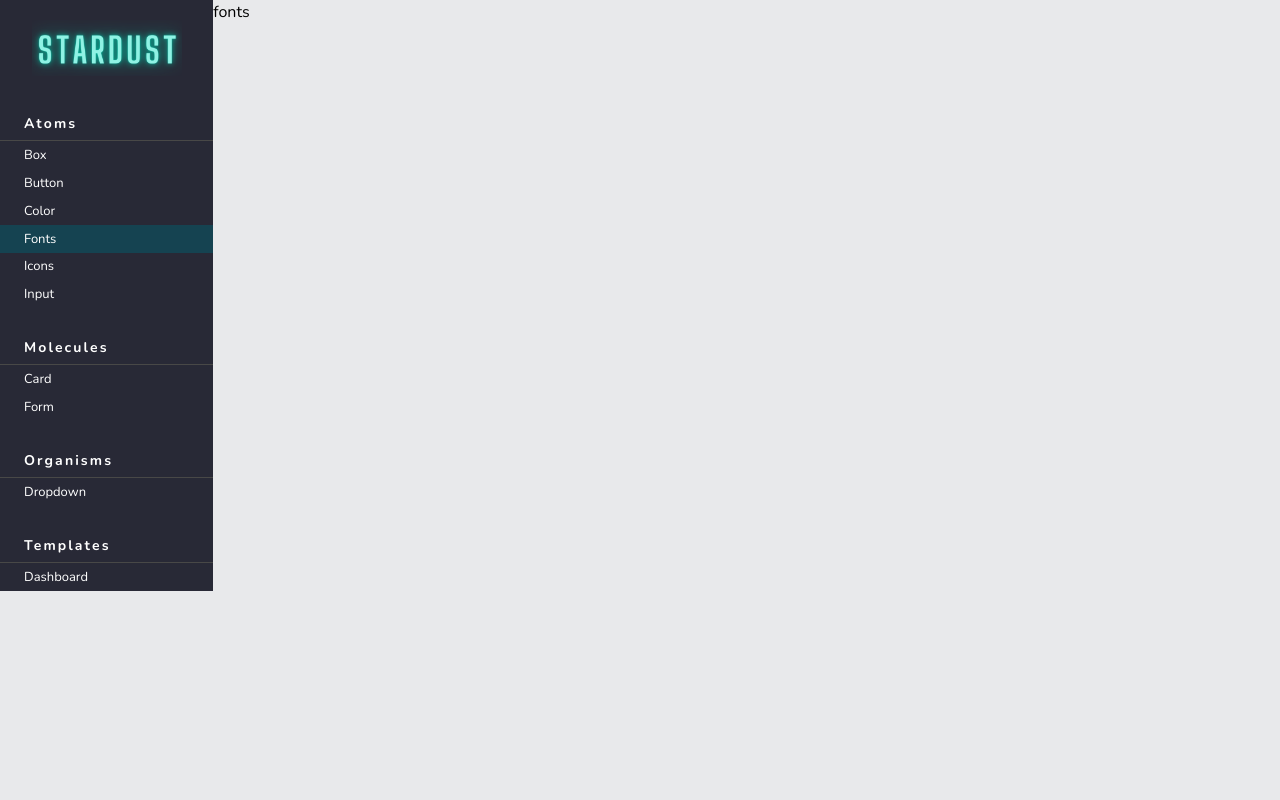
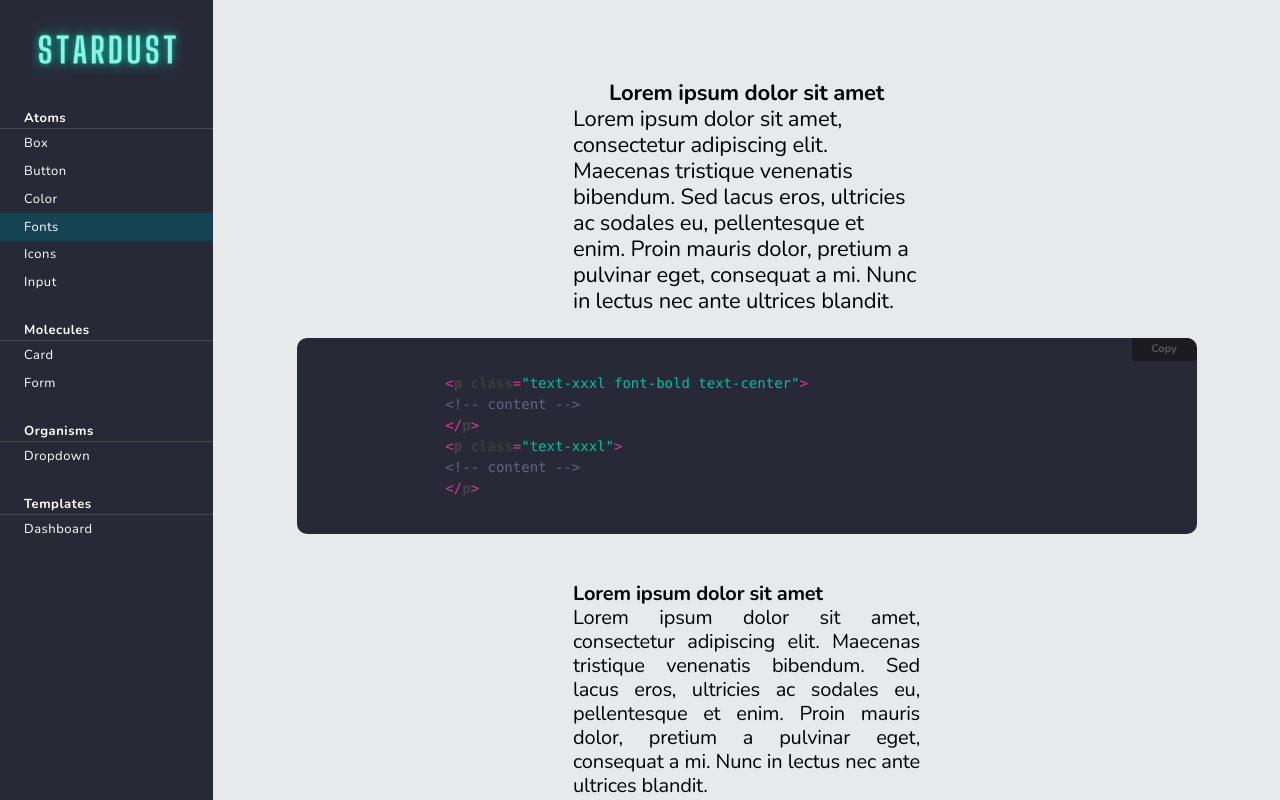
Before and after one commit to nicolifelix/stardust-ui, a website: page index.html in a window 1280 px wide. Both pictures are taken after a click on the link "Fonts". Drawn offline with nearby package versions, Linux system fonts and the light colour scheme.

Commit message:
:sparkles: atoms--fonts

```diff
--- a/index.html
+++ b/index.html
@@ -22,10 +22,10 @@
         <ul id="tabs" class="nav nav-tabs flex flex-col flex-wrap text-white text-sm list-none border-b-0 pl-0" role="tablist">
           <text class="px-6 mt-3"><h1 class="font-bold text-title mt-3">Atoms</h1></text>
           <hr>
-          <li class="px-6 py-1"><a id="default-tab" href="#box">Box</a></li>
+          <li class="px-6 py-1"><a href="#box">Box</a></li>
           <li class="px-6 py-1"><a href="#button">Button</a></li>
           <li class="px-6 py-1"><a href="#color">Color</a></li>
-          <li class="px-6 py-1"><a href="#fonts">Fonts</a></li>
+          <li class="px-6 py-1"><a id="default-tab"  href="#fonts">Fonts</a></li>
           <li class="px-6 py-1"><a href="#icons">Icons</a></li>
           <li class="px-6 py-1"><a href="#input">Input</a></li>
           <text class="px-6 mt-3"><h1 class="font-bold text-title mt-3">Molecules</h1></text>
@@ -53,7 +53,7 @@
             <object type="text/html" data="src/components/atoms/Color/colors.html"></object>
           </div>
           <div id="fonts" class="hidden">
-           fonts
+            <object type="text/html" data="src/components/atoms/Fonts/fonts.html"></object>
           </div>
           <div id="icons" class="hidden">
             icons
@@ -62,7 +62,7 @@
             input
           </div>
           <div id="card" class="hidden">
-            card
+            <object type="text/html" data="src/components/molecules/Card/card.html"></object>
           </div>
           <div id="dropdown" class="hidden">
             dropdown
--- /dev/null
+++ b/src/components/atoms/Fonts/fonts.html
@@ -0,0 +1,171 @@
+<!DOCTYPE html>
+<html lang="pt-br">
+  <head>
+    <meta charset="UTF-8" />
+    <meta name="viewport" content="width=device-width, initial-scale=1.0" />
+    <link rel="icon" type="image/svg+xml" href="/favicon.svg" />
+    <link rel="stylesheet" href="/src/css/main.css" />
+    <link rel="stylesheet" href="//cdnjs.cloudflare.com/ajax/libs/highlight.js/11.5.1/styles/default.min.css">
+    <link rel="stylesheet" href="/src/css/dracula.css">
+    <link rel="stylesheet" href="/src/css/style.css" />
+
+
+    <title>Stardust</title>
+  </head>
+  <body class="font-nunito">
+
+    <div class="p-10 my-10">
+
+
+      <div class="px-80">
+        <div>
+          <p class="text-xxxl font-bold text-center">Lorem ipsum dolor sit amet</p>
+          <p class="text-xxxl">Lorem ipsum dolor sit amet, consectetur adipiscing elit. Maecenas tristique venenatis bibendum. Sed lacus eros, ultricies ac sodales eu, pellentesque et enim. Proin mauris dolor, pretium a pulvinar eget, consequat a mi. Nunc in lectus nec ante ultrices blandit. </p>
+        </div>
+
+        <div class="flex justify-center">
+          <div class="highlight">
+            <pre class="chroma">
+              <code class="language-html">
+                &lt;p class="text-xxxl font-bold text-center"&gt;
+                &lt!-- content --&gt;
+                &lt;/p&gt;
+                &lt;p class="text-xxxl"&gt;
+                &lt!-- content --&gt;
+                &lt;/p&gt;
+              </code>
+            </pre>
+          </div>
+        </div>
+      </div>
+
+      <div class="px-80">
+        <div>
+          <p class="text-xxl font-bold">Lorem ipsum dolor sit amet</p>
+          <p class="text-xxl text-justify">Lorem ipsum dolor sit amet, consectetur adipiscing elit. Maecenas tristique venenatis bibendum. Sed lacus eros, ultricies ac sodales eu, pellentesque et enim. Proin mauris dolor, pretium a pulvinar eget, consequat a mi. Nunc in lectus nec ante ultrices blandit. </p>
+        </div>
+
+        <div class="flex justify-center">
+          <div class="highlight">
+            <pre class="chroma">
+              <code class="language-html">
+                &lt;p class="text-xxl font-bold"&gt;
+                &lt!-- content --&gt;
+                &lt;/p&gt;
+                &lt;p class="text-xxl text-justify"&gt;
+                &lt!-- content --&gt;
+                &lt;/p&gt;
+              </code>
+            </pre>
+          </div>
+        </div>
+      </div>
+
+      <div class="px-80">
+        <div>
+          <p class="text-xl font-bold">Lorem ipsum dolor sit amet</p>
+          <p class="text-xl text-right">Lorem ipsum dolor sit amet, consectetur adipiscing elit. Maecenas tristique venenatis bibendum. Sed lacus eros, ultricies ac sodales eu, pellentesque et enim. Proin mauris dolor, pretium a pulvinar eget, consequat a mi. Nunc in lectus nec ante ultrices blandit. </p>
+        </div>
+
+        <div class="flex justify-center">
+          <div class="highlight">
+            <pre class="chroma">
+              <code class="language-html">
+                &lt;p class="text-xl font-bold"&gt;
+                &lt!-- content --&gt;
+                &lt;/p&gt;
+                &lt;p class="text-xl text-right"&gt;
+                &lt!-- content --&gt;
+                &lt;/p&gt;
+              </code>
+            </pre>
+          </div>
+        </div>
+      </div>
+
+       <div class="px-80">
+        <div>
+          <p class="text-lg">Lorem ipsum dolor sit amet</p>
+          <p class="text-lg">Lorem ipsum dolor sit amet, consectetur adipiscing elit. Maecenas tristique venenatis bibendum. Sed lacus eros, ultricies ac sodales eu, pellentesque et enim. Proin mauris dolor, pretium a pulvinar eget, consequat a mi. Nunc in lectus nec ante ultrices blandit. </p>
+        </div>
+
+        <div class="flex justify-center">
+          <div class="highlight">
+            <pre class="chroma">
+              <code class="language-html">
+                &lt;p class="text-lg"&gt;
+                &lt!-- content --&gt;
+                &lt;/p&gt;
+              </code>
+            </pre>
+          </div>
+        </div>
+      </div>
+
+
+      <div class="px-80">
+        <div>
+          <p class="text-md">Lorem ipsum dolor sit amet</p>
+          <p class="text-md">Lorem ipsum dolor sit amet, consectetur adipiscing elit. Maecenas tristique venenatis bibendum. Sed lacus eros, ultricies ac sodales eu, pellentesque et enim. Proin mauris dolor, pretium a pulvinar eget, consequat a mi. Nunc in lectus nec ante ultrices blandit. Sed sit amet justo lacinia, consectetur nunc eget, pellentesque elit. Vivamus a gravida ipsum. Quisque ut malesuada tortor. Nunc ac dignissim lacus. In commodo lacinia facilisis. Cras quis nunc ac eros vehicula volutpat. </p>
+        </div>
+
+        <div class="flex justify-center">
+          <div class="highlight">
+            <pre class="chroma">
+              <code class="language-html">
+                &lt;p class="text-md"&gt;
+                &lt!-- content --&gt;
+                &lt;/p&gt;
+              </code>
+            </pre>
+          </div>
+        </div>
+      </div>
+
+      <div class="px-80">
+        <div>
+          <p class="text-sm">Lorem ipsum dolor sit amet</p>
+          <p class="text-sm">Lorem ipsum dolor sit amet, consectetur adipiscing elit. Maecenas tristique venenatis bibendum. Sed lacus eros, ultricies ac sodales eu, pellentesque et enim. Proin mauris dolor, pretium a pulvinar eget, consequat a mi. Nunc in lectus nec ante ultrices blandit. Sed sit amet justo lacinia, consectetur nunc eget, pellentesque elit. Vivamus a gravida ipsum. Quisque ut malesuada tortor. Nunc ac dignissim lacus. In commodo lacinia facilisis. Cras quis nunc ac eros vehicula volutpat. </p>
+        </div>
+
+        <div class="flex justify-center">
+          <div class="highlight">
+            <pre class="chroma">
+              <code class="language-html">
+                &lt;p class="text-sm"&gt;
+                &lt!-- content --&gt;
+                &lt;/p&gt;
+              </code>
+            </pre>
+          </div>
+        </div>
+      </div>
+
+      <div class="px-80">
+        <div>
+          <p class="text-xs">Lorem ipsum dolor sit amet</p>
+          <p class="text-xs">Lorem ipsum dolor sit amet, consectetur adipiscing elit. Maecenas tristique venenatis bibendum. Sed lacus eros, ultricies ac sodales eu, pellentesque et enim. Proin mauris dolor, pretium a pulvinar eget, consequat a mi. Nunc in lectus nec ante ultrices blandit. Sed sit amet justo lacinia, consectetur nunc eget, pellentesque elit. Vivamus a gravida ipsum. Quisque ut malesuada tortor. Nunc ac dignissim lacus. In commodo lacinia facilisis. Cras quis nunc ac eros vehicula volutpat. </p>
+        </div>
+
+        <div class="flex justify-center">
+          <div class="highlight">
+            <pre class="chroma">
+              <code class="language-html">
+                &lt;p class="text-xs"&gt;
+                &lt!-- content --&gt;
+                &lt;/p&gt;
+              </code>
+            </pre>
+          </div>
+        </div>
+      </div>
+
+    </div>
+
+
+
+  </body>
+  <script src="/src/js/chroma.js"></script>
+  <script src="//cdnjs.cloudflare.com/ajax/libs/highlight.js/11.5.1/highlight.min.js"></script>
+  <script>hljs.highlightAll();</script>
+</html>
--- a/tailwind.config.js
+++ b/tailwind.config.js
@@ -41,15 +41,13 @@ module.exports = {
       grey900:      '#484847'
     },
     fontSize:{
-      xs:     ['10px', { lineHeight: '16px', letterSpacing: '-0.02em' }],
-      sm:     ['13px', { lineHeight: '20px', letterSpacing: '0.00em'  }],
-      lg:     ['14px', { lineHeight: '28px', letterSpacing: '-0.02em' }],
-      xl:     ['16px', { lineHeight: '32px', letterSpacing: '-0.02em' }],
-      xxl:    ['18px', { lineHeight: '32px', letterSpacing: '-0.02em' }],
-      xxxl:   ['20px', { lineHeight: '32px', letterSpacing: '-0.02em' }],
-      xxxxl:  ['22px', { lineHeight: '32px', letterSpacing: '-0.02em' }],
-      title:  ['14px', { lineHeight: '32px', letterSpacing: '0.15em'  }],
-      label:  ['14px', { lineHeight: '32px', letterSpacing: '-0.02em' }],
+      xs:     ['11px', { lineHeight: '16px', letterSpacing: '0.04em' }],
+      sm:     ['13px', { lineHeight: '20px', letterSpacing: '0.04em'  }],
+      md:     ['14px', { lineHeight: '20px', letterSpacing: '0.04em' }],
+      lg:     ['16px', { lineHeight: '22px', letterSpacing: '0.04em' }],
+      xl:     ['18px', { lineHeight: '24px', letterSpacing: '-0.01em' }],
+      xxl:    ['20px', { lineHeight: '24px', letterSpacing: '-0.01em' }],
+      xxxl:   ['22px', { lineHeight: '26px', letterSpacing: '-0.01em' }],
     },
     fontFamily: {
       nunito: 'Nunito'
```
Also changed, not shown: src/components/molecules/Card/card.html (added, +41 -0 lines), README.md, src/css/main.css.
